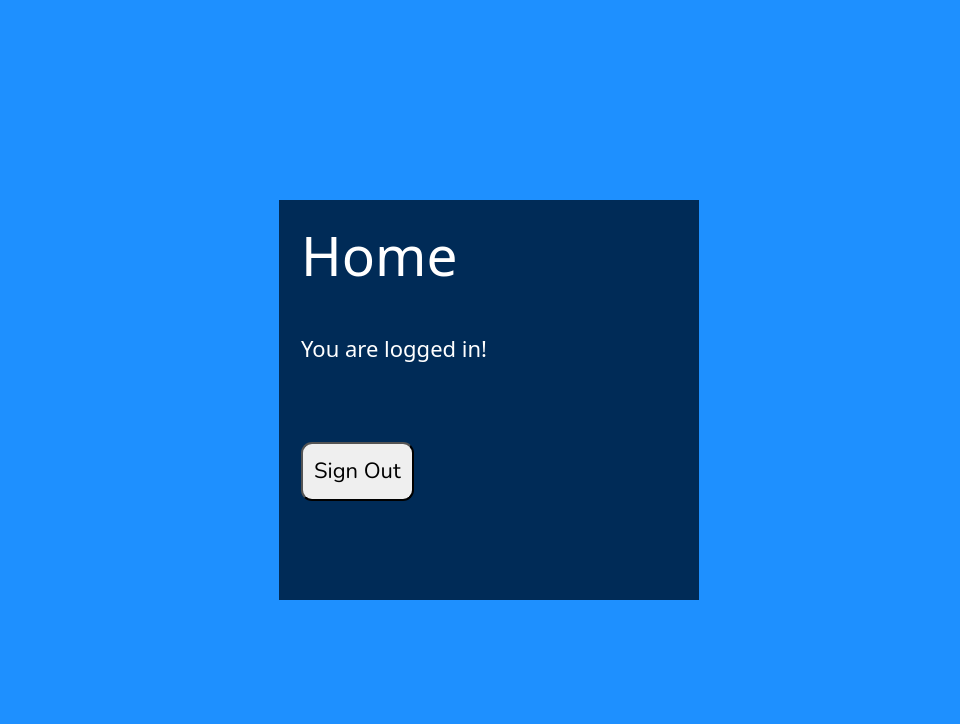
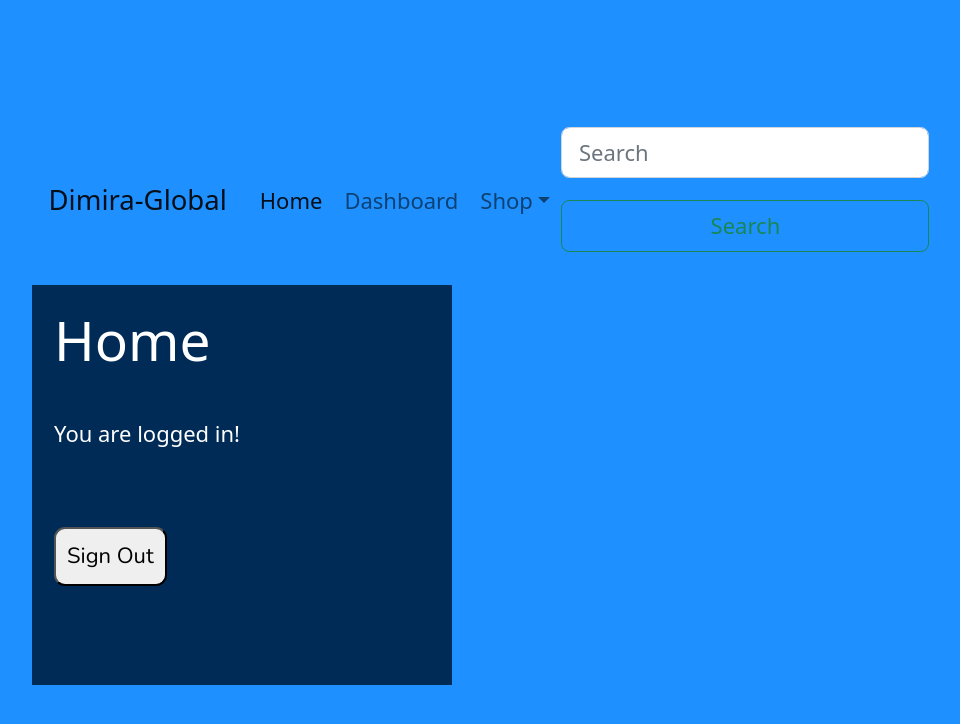
Before and after one commit to mr-icon/Dmira-global, a React (Create React App) app in the folder dmira-global/: page / in a window 1280 px wide. Shown: the top 724 px of the page, without its empty margins (151-1111 px from the left). Built offline with nearby package versions, Linux system fonts and the light colour scheme.

Commit message:
enter otp and reset password completed

```diff
--- a/dmira-global/src/App.css
+++ b/dmira-global/src/App.css
@@ -34,119 +34,6 @@ section {
   flex-direction: column;
   justify-content: flex-start;
   padding: 1rem;
-  background-color: rgb(0, 43, 87);
+  /* background-color: rgb(0, 43, 87); */
   color: #fff;
 }
-
-form {
-  display: flex;
-  flex-direction: column;
-  justify-content: space-evenly;
-  flex-grow: 1;
-  padding-bottom: 1rem;
-}
-
-a,
-a:visited {
-  color: #fff;
-}
-
-input[type="email"],
-input[type="password"],
-input[type="text"],
-button,
-textarea {
-  font-family: "Nunito", sans-serif;
-  font-size: 22px;
-  padding: 0.25rem;
-  border-radius: 0.5rem;
-}
-
-label,
-button {
-  margin-top: 1rem;
-}
-
-button {
-  padding: 0.5rem;
-}
-
-button:hover {
-  cursor: pointer;
-}
-
-.instruction {
-  font-size: 0.75rem;
-  border-radius: 0.5rem;
-  background: #000;
-  color: #fff;
-  padding: 0.25rem;
-  position: relative;
-  bottom: -10px;
-}
-
-.instruction > svg {
-  margin-right: 0.25rem;
-}
-
-.offscreen {
-  position: absolute;
-  left: -9999px;
-}
-
-.hide {
-  display: none;
-}
-
-.valid {
-  color: limegreen;
-  margin-left: 0.25rem;
-}
-
-.invalid {
-  color: red;
-  margin-left: 0.25rem;
-}
-
-.errmsg {
-  background-color: lightpink;
-  color: firebrick;
-  font-weight: bold;
-  padding: 0.5rem;
-  margin-bottom: 0.5rem;
-}
-
-.line {
-  display: inline-block;
-}
-
-/* enter otp page */
-.inputfield {
-  width: 100%;
-  display: flex;
-  justify-content: space-around;
-}
-.input {
-  height: 2em;
-  width: 1.5em;
-  border: 2px solid #dad9df;
-  outline: none;
-  text-align: center;
-  font-size: 1.5em;
-  border-radius: 0.3em;
-  background-color: #fff;
-  outline: none;
-}
-
-.input:disabled {
-  color: #89888b;
-}
-
-.input:focus {
-  border: 3px solid dodgerblue;
-}
-
-.otp-btn {
-  display: flex;
-  justify-content: space-around;
-}
--- /dev/null
+++ b/dmira-global/src/Auth.css
@@ -0,0 +1,152 @@
+@import url("https://fonts.googleapis.com/css2?family=Nunito&display=swap");
+
+* {
+  margin: 0;
+  padding: 0;
+  box-sizing: border-box;
+}
+
+html {
+  font-family: "Nunito", sans-serif;
+  font-size: 22px;
+  color: #fff;
+}
+
+body {
+  min-height: 100vh;
+  background-color: dodgerblue;
+}
+
+.App {
+  display: flex;
+  flex-direction: column;
+  justify-content: center;
+  align-items: center;
+  min-height: 100vh;
+  padding: 1rem 0.5rem;
+}
+
+section {
+  width: 100%;
+  max-width: 420px;
+  min-height: 400px;
+  display: flex;
+  flex-direction: column;
+  justify-content: flex-start;
+  padding: 1rem;
+  background-color: rgb(0, 43, 87);
+  color: #fff;
+}
+
+form {
+  display: flex;
+  flex-direction: column;
+  justify-content: space-evenly;
+  flex-grow: 1;
+  padding-bottom: 1rem;
+}
+
+a,
+a:visited {
+  color: #fff;
+}
+
+input[type="email"],
+input[type="password"],
+input[type="text"],
+button,
+textarea {
+  font-family: "Nunito", sans-serif;
+  font-size: 22px;
+  padding: 0.25rem;
+  border-radius: 0.5rem;
+}
+
+label,
+button {
+  margin-top: 1rem;
+}
+
+button {
+  padding: 0.5rem;
+}
+
+button:hover {
+  cursor: pointer;
+}
+
+.instruction {
+  font-size: 0.75rem;
+  border-radius: 0.5rem;
+  background: #000;
+  color: #fff;
+  padding: 0.25rem;
+  position: relative;
+  bottom: -10px;
+}
+
+.instruction > svg {
+  margin-right: 0.25rem;
+}
+
+.offscreen {
+  position: absolute;
+  left: -9999px;
+}
+
+.hide {
+  display: none;
+}
+
+.valid {
+  color: limegreen;
+  margin-left: 0.25rem;
+}
+
+.invalid {
+  color: red;
+  margin-left: 0.25rem;
+}
+
+.errmsg {
+  background-color: lightpink;
+  color: firebrick;
+  font-weight: bold;
+  padding: 0.5rem;
+  margin-bottom: 0.5rem;
+}
+
+.line {
+  display: inline-block;
+}
+
+/* enter otp page */
+.inputfield {
+  width: 100%;
+  display: flex;
+  justify-content: space-around;
+}
+.input {
+  height: 2em;
+  width: 1.5em;
+  border: 2px solid #dad9df;
+  outline: none;
+  text-align: center;
+  font-size: 1.5em;
+  border-radius: 0.3em;
+  background-color: #fff;
+  outline: none;
+}
+
+.input:disabled {
+  color: #89888b;
+}
+
+.input:focus {
+  border: 3px solid dodgerblue;
+}
+
+.otp-btn {
+  display: flex;
+  justify-content: space-around;
+}
--- a/dmira-global/src/components/Navbar.jsx
+++ b/dmira-global/src/components/Navbar.jsx
@@ -5,49 +5,89 @@ class Navbar extends Component {
   render() {
     return (
       <React.Fragment>
-        <nav className="navbar navbar-expand-lg navbar-primary bg-primary">
+        <nav className="navbar navbar-expand-lg bg-body-tertiary">
+          <div className="container-fluid">
             <a className="navbar-brand" href="#">
               Dimira-Global
             </a>
-
             <button
               className="navbar-toggler"
               type="button"
-            data-toggle="collapse"
-            data-target="#navbarSupportedContent"
+              data-bs-toggle="collapse"
+              data-bs-target="#navbarSupportedContent"
               aria-controls="navbarSupportedContent"
               aria-expanded="false"
               aria-label="Toggle navigation"
             >
               <span className="navbar-toggler-icon"></span>
             </button>
-
-          <div className="collapse navbar-collapse" id="navbarSupportedContent">
-            <ul className="navbar-nav mr-auto">
+            <div
+              className="collapse navbar-collapse"
+              id="navbarSupportedContent"
+            >
+              <ul className="navbar-nav me-auto mb-2 mb-lg-0">
                 <li className="nav-item">
-                <Link to="/" className="nav-link">
+                  <a className="nav-link active" aria-current="page" href="/#">
                     Home
-                </Link>
+                  </a>
                 </li>
-
                 <li className="nav-item">
-                <Link to="/dashboard" className="nav-link">
+                  <a className="nav-link" href="/#">
                     Dashboard
-                </Link>
+                  </a>
                 </li>
-
-              <li className="nav-item">
-                <Link to="/customers" className="nav-link">
-                  Customers
-                </Link>
+                <li className="nav-item dropdown">
+                  <a
+                    className="nav-link dropdown-toggle"
+                    href="#"
+                    role="button"
+                    data-bs-toggle="dropdown"
+                    aria-expanded="false"
+                  >
+                    Shop
+                  </a>
+                  <ul className="dropdown-menu">
+                    <li>
+                      <a className="dropdown-item" href="#">
+                        Shop
+                      </a>
                     </li>
-
-              <li className="nav-item">
-                <Link to="/cart" className="nav-link">
-                  Shop
-                </Link>
+                    <li>
+                      <a className="dropdown-item" href="#">
+                        Wishlist
+                      </a>
+                    </li>
+                    <li>
+                      <a className="dropdown-item" href="#">
+                        Cart
+                      </a>
+                    </li>
+                    <li>
+                      <hr className="dropdown-divider" />
+                    </li>
+                    <li>
+                      <a className="dropdown-item" href="#">
+                        Checkout
+                      </a>
                     </li>
                   </ul>
+                </li>
+                {/* <li className="nav-item">
+                  <a className="nav-link disabled">Disabled</a>
+                </li> */}
+              </ul>
+              <form className="d-flex" role="search">
+                <input
+                  className="form-control me-2"
+                  type="search"
+                  placeholder="Search"
+                  aria-label="Search"
+                />
+                <button className="btn btn-outline-success" type="submit">
+                  Search
+                </button>
+              </form>
+            </div>
           </div>
         </nav>
       </React.Fragment>
--- a/dmira-global/src/index.js
+++ b/dmira-global/src/index.js
@@ -7,7 +7,6 @@ import "bootstrap/dist/css/bootstrap.css";
 import App from "./App";
 import { AuthProvider } from "./context/AuthProvider";
 import { BrowserRouter, Routes, Route } from "react-router-dom";
-import Navbar from "./components/Navbar";
 
 const root = ReactDOM.createRoot(document.getElementById("root"));
 root.render(
--- a/dmira-global/src/pages/auth/Enterotp.jsx
+++ b/dmira-global/src/pages/auth/Enterotp.jsx
@@ -1,5 +1,6 @@
 import React, { useState, useRef } from "react";
 import axios from "../../api/axios";
+import "../../Auth.css";
 
 const OTP_URL = "/enter-otp";
 
--- a/dmira-global/src/pages/auth/ForgotPassword.jsx
+++ b/dmira-global/src/pages/auth/ForgotPassword.jsx
@@ -2,6 +2,7 @@ import React, { useEffect, useRef, useState } from "react";
 import { Link } from "react-router-dom";
 import axios from "../../api/axios";
 import useAuth from "../../hooks/useAuth";
+import "../../Auth.css";
 
 const FORGOT_URL = "/forgot-password";
 
--- a/dmira-global/src/pages/auth/Home.jsx
+++ b/dmira-global/src/pages/auth/Home.jsx
@@ -1,5 +1,7 @@
+import Navbar from "../../components/Navbar";
 import { useNavigate, Link } from "react-router-dom";
 import useAuth from "../../hooks/useAuth";
+// import "../../Auth.css";
 
 const Home = () => {
   const { setAuth } = useAuth();
@@ -13,6 +15,8 @@ const Home = () => {
   };
 
   return (
+    <div>
+      <Navbar />
       <section>
         <h1>Home</h1>
         <br />
@@ -22,6 +26,7 @@ const Home = () => {
           <button onClick={logout}>Sign Out</button>
         </div>
       </section>
+    </div>
   );
 };
 
--- a/dmira-global/src/pages/auth/Reset.jsx
+++ b/dmira-global/src/pages/auth/Reset.jsx
@@ -7,6 +7,7 @@ import {
 import { FontAwesomeIcon } from "@fortawesome/react-fontawesome";
 import axios from "../../api/axios";
 import { Link } from "react-router-dom";
+import "../../Auth.css";
 
 const PWD_REGEX = /^(?=.*[a-z])(?=.*[A-Z])(?=.*[0-9])(?=.*[!@#$%]).{8,24}$/;
 const RESET_URL = "/reset";
```
Also changed, not shown: dmira-global/src/pages/auth/Login.jsx (+32 -24 lines), dmira-global/src/pages/auth/Missing.jsx (+5 -4 lines), dmira-global/src/pages/auth/Register.jsx (+27 -19 lines). Lines whose indentation alone changed are shown as unchanged.
